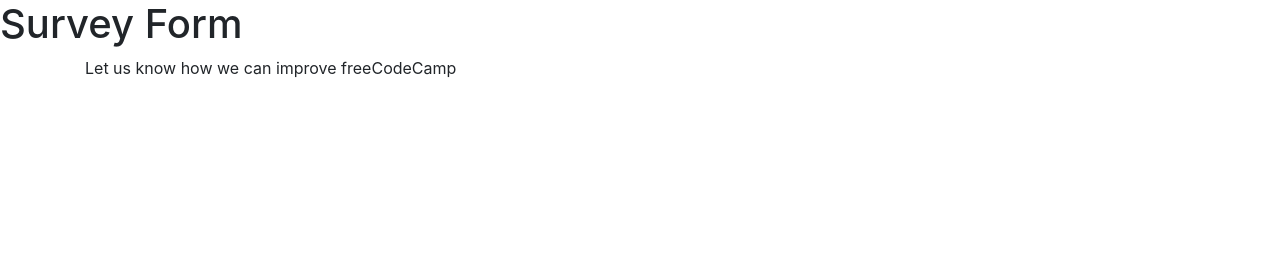
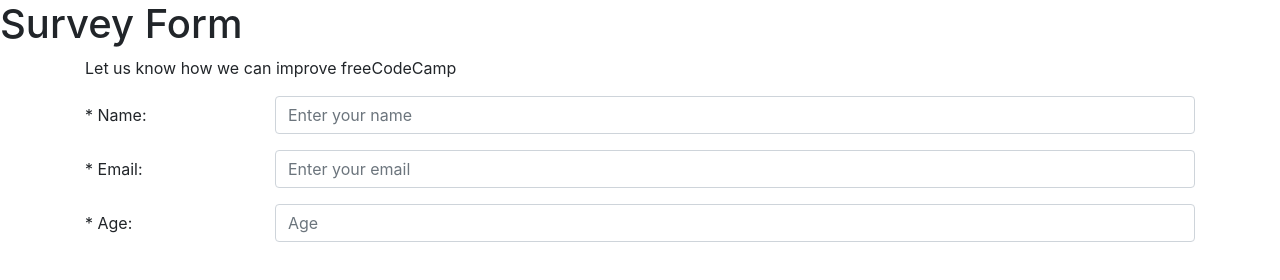
Before and after one commit to ciricstefan/fcc-survey-form, a plain HTML site: page index.html in a window 1280 px wide. Drawn offline with nearby package versions, Linux system fonts and the light colour scheme.

Commit message:
Add name,email and age form inputs

```diff
--- a/index.html
+++ b/index.html
@@ -14,6 +14,26 @@
             <div class="container">
                 <p id="description">Let us know how we can improve freeCodeCamp</p>
                 <form action="" id="survey-form">
+                    <div class="form-group row">
+                        <label for="name" id="name-label" class="col-sm-2 col-form-label">* Name:</label>
+                        <div class="col-sm-10">
+                            <input type="text" id="name" class="form-control" placeholder="Enter your name">
+                        </div>
+                    </div>
+
+                    <div class="form-group row">
+                        <label for="email" id="email-label" class="col-sm-2 col-form-label">* Email:</label>
+                        <div class="col-sm-10">
+                            <input type="email" id="email" class="form-control" placeholder="Enter your email">
+                        </div>
+                    </div>
+
+                    <div class="form-group row">
+                        <label for="number" id="number-label" class="col-sm-2 col-form-label">* Age:</label>
+                        <div class="col-sm-10">
+                            <input type="number" id="number" class="form-control" placeholder="Age">
+                        </div>
+                    </div>
 
                 </form>
             </div>
```
